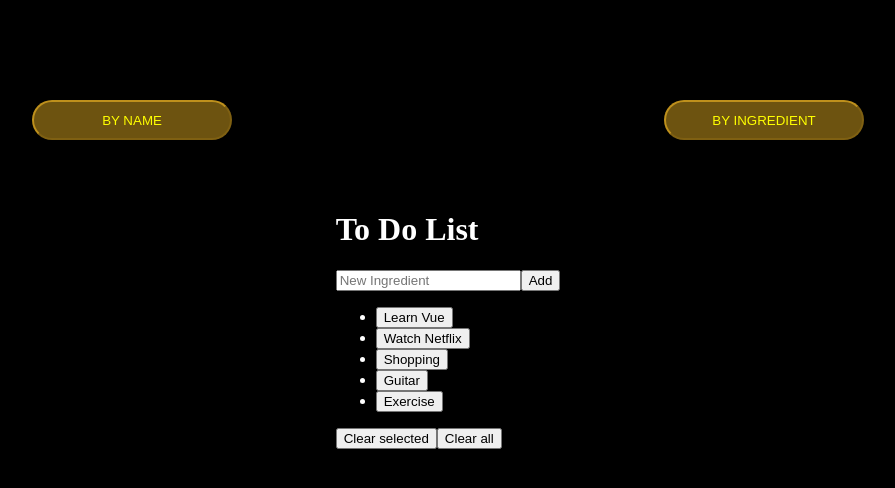
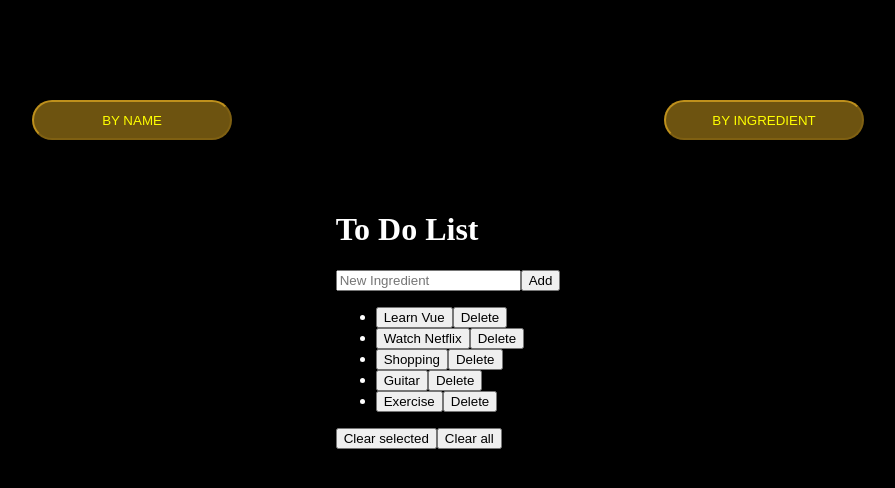
Before and after one commit to RaySandhu/bottoms-up, a Vue app in the folder BottomsUp/: page / in a window 1280 px wide. Both pictures are taken after a click on the button "BY INGREDIENT". Shown: the top 488 px of the page, without its empty margins (192-1087 px from the left). Built offline with nearby package versions, Linux system fonts and the light colour scheme.

Commit message:
delete button for ingredients works

```diff
--- a/BottomsUp/components/searchIngredient/IngredList.vue
+++ b/BottomsUp/components/searchIngredient/IngredList.vue
@@ -14,7 +14,12 @@
       <!-- task lists -->
       <div class="ingredients">
         <ul>
-          <IngredientItem v-bind:ingredient="ingredient" v-for="ingredient in ingredients" :key="ingredient.id">
+          <IngredientItem
+            v-bind:ingredient="ingredient"
+            v-for="(ingredient, index) in ingredients"
+            :key="ingredient.id"
+            @remove='removeIngredient(index)'
+            >
           </IngredientItem>
         </ul>
       </div>
@@ -64,6 +69,9 @@ export default {
     },
     clearAll(){
       this.ingredients.splice(0);
+    },
+    removeIngredient(index){
+      this.ingredients.splice(index,1);
     }
   },
 };
--- a/BottomsUp/components/searchIngredient/Ingredient-item.vue
+++ b/BottomsUp/components/searchIngredient/Ingredient-item.vue
@@ -1,6 +1,7 @@
 <template>
     <li>
         <button>{{ingredient.title}}</button>
+        <button @click="$emit('remove')">Delete</button>
     </li>
 </template>
 
```
